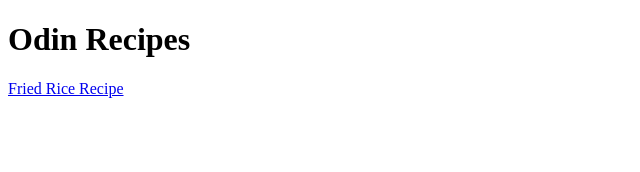
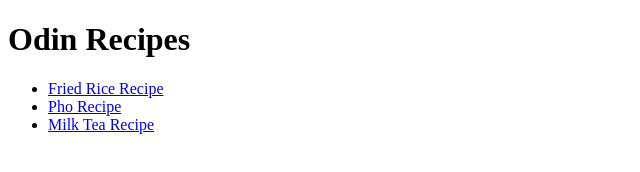
Before and after one commit to SwegCet/odin-recipes, a plain HTML site: page index.html in a window 1280 px wide. Shown: the whole page, without its empty margins (0-640 px from the left). Drawn offline with Linux system fonts and the light colour scheme.

Commit message:
Added the recipe pages in an unordered list, new recipes added: Pho & Milk Tea

```diff
--- a/index.html
+++ b/index.html
@@ -9,7 +9,10 @@
         <h1>
             Odin Recipes
         </h1>
-            <a href="recipes/friedrice.html"> Fried Rice Recipe</a>
-
+        <ul>
+            <li><a href="recipes/friedrice.html"> Fried Rice Recipe</a></li>
+            <li><a href="recipes/pho.html"> Pho Recipe</a></li>
+            <li><a href="recipes/milktea.html"> Milk Tea Recipe</a></li>
+        </ul>
     </body>
 </html>
```
